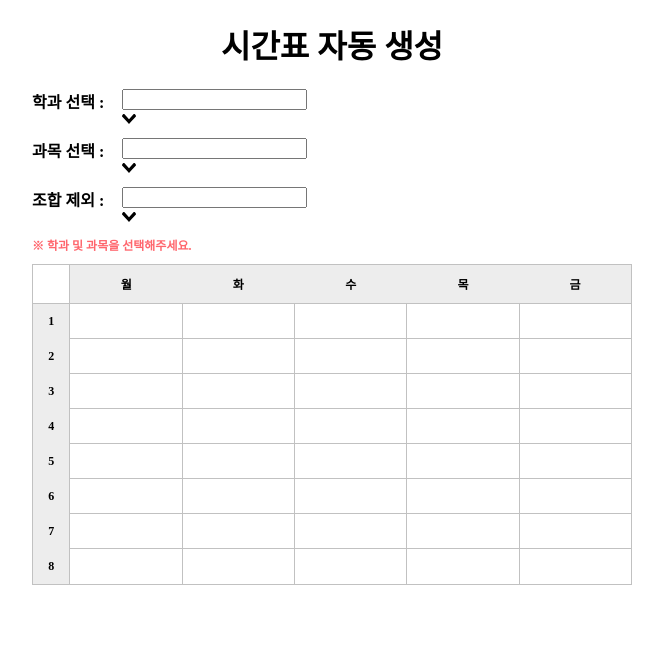
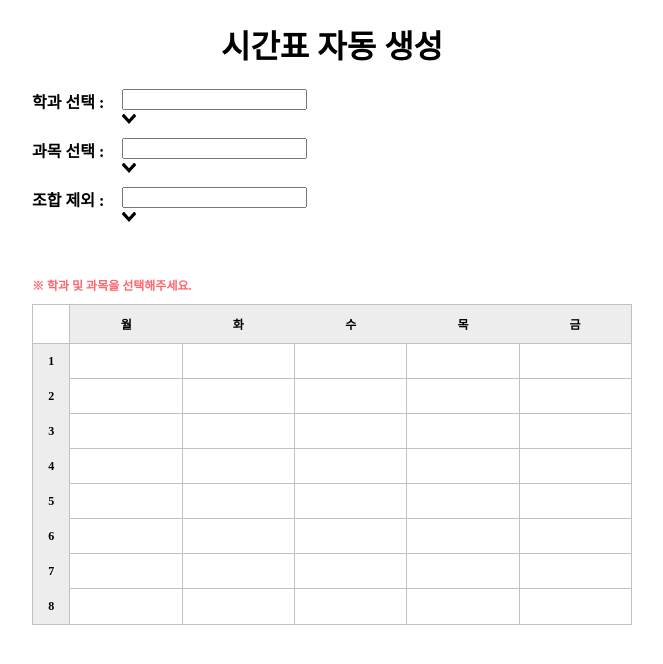
Before and after one commit to minyoungk/make-schedule, a Vue app: page / in a window 1280 px wide. Shown: the top 664 px of the page, without its empty margins (308-971 px from the left). Built offline with nearby package versions, Linux system fonts and the light colour scheme; what vue-schedule would draw is missing.

Commit message:
CSS수정

```diff
--- a/static/css/custom.css
+++ b/static/css/custom.css
@@ -17,7 +17,7 @@
 .top_message {
     font-size: 12px;
     margin-bottom: 10px;
-    display: inline-block;
+    margin-top: 50px;
 }
 
 .schedule{
```
